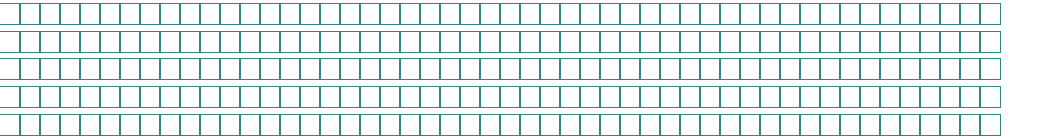
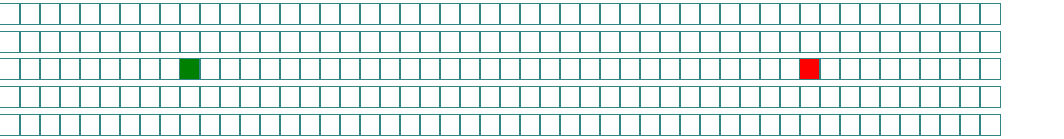
Before and after one commit to ynissar/pathfindingVisualizer, a React (Create React App) app in the folder visualizer/: page / in a window 1280 px wide. Shown: the part 189-328 px from the top of the page, without its empty margins (0-1064 px from the left). Built offline with nearby package versions, Linux system fonts and the light colour scheme.

Commit message:
added start and end node

```diff
--- a/visualizer/src/PathVisualizer/Node/Node.css
+++ b/visualizer/src/PathVisualizer/Node/Node.css
@@ -7,3 +7,11 @@
   /* background-color: blue; <-- for when we implement colors */
   display: inline-block;
 }
+
+.end-node {
+  background-color: red;
+}
+
+.start-node {
+  background-color: green;
+}
--- a/visualizer/src/PathVisualizer/Node/Node.jsx
+++ b/visualizer/src/PathVisualizer/Node/Node.jsx
@@ -12,8 +12,11 @@ class Node extends Component {
     }
 
     render() {
-        return <div className='node'>
-                </div>
+        const {isEnd, isStart} = this.props;
+        const endOrStartClass = isEnd ? 'end-node' : isStart ? 'start-node': '';
+
+
+        return <div className={`node ${endOrStartClass}`}></div>
     }
 
 }
--- a/visualizer/src/PathVisualizer/PathVisualizer.jsx
+++ b/visualizer/src/PathVisualizer/PathVisualizer.jsx
@@ -4,8 +4,8 @@ import './PathVisualizer.css';
 
 const GRID_ROWS = 20;
 const GRID_COLUMNS = 50;
-const START_NODE_ROW = 0;
-const START_NODE_COLUMN = 0;
+const START_NODE_ROW = 9;
+const START_NODE_COLUMN = 9;
 const END_NODE_ROW = 9;
 const END_NODE_COLUMN = 40;
 
@@ -69,7 +69,6 @@ class PathVisualizer extends Component {
                                             row = {row}
                                             column = {column}
 
-
                                         ></Node>
                                     })
                                 }
```
